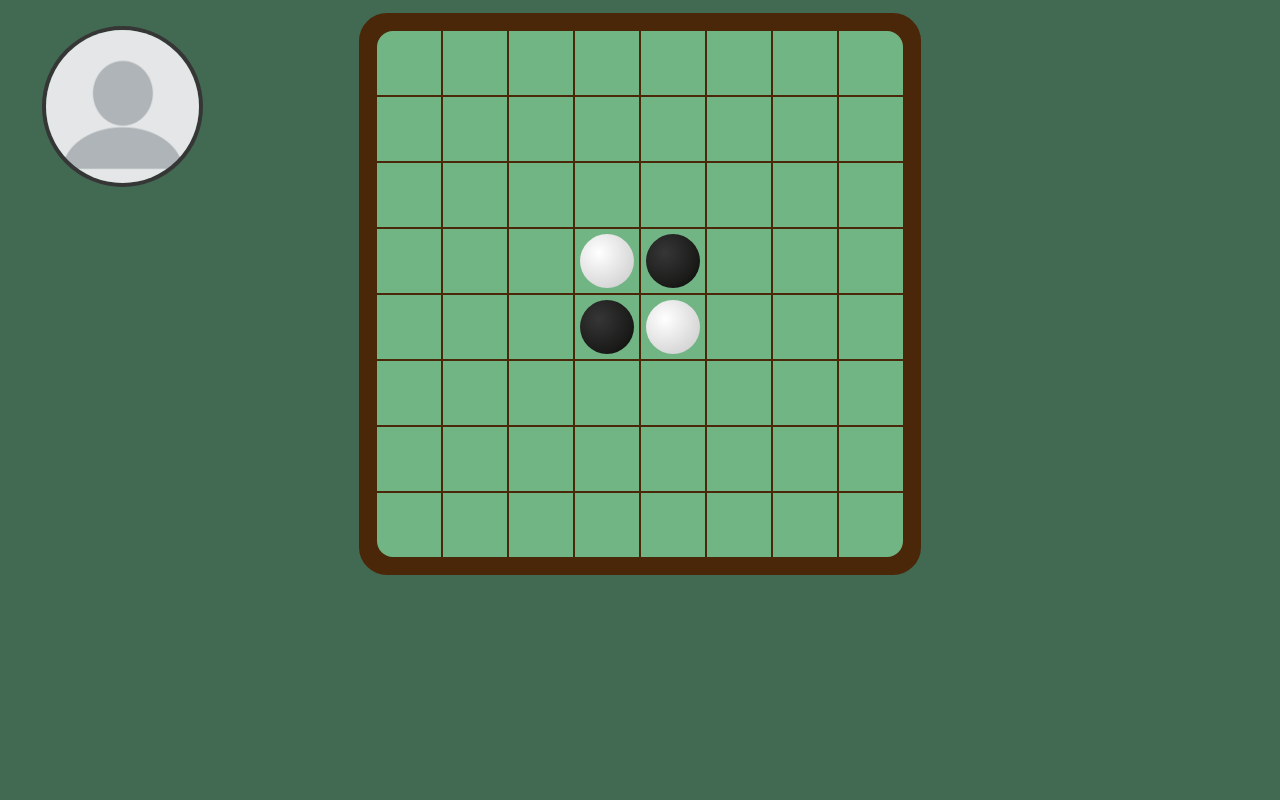
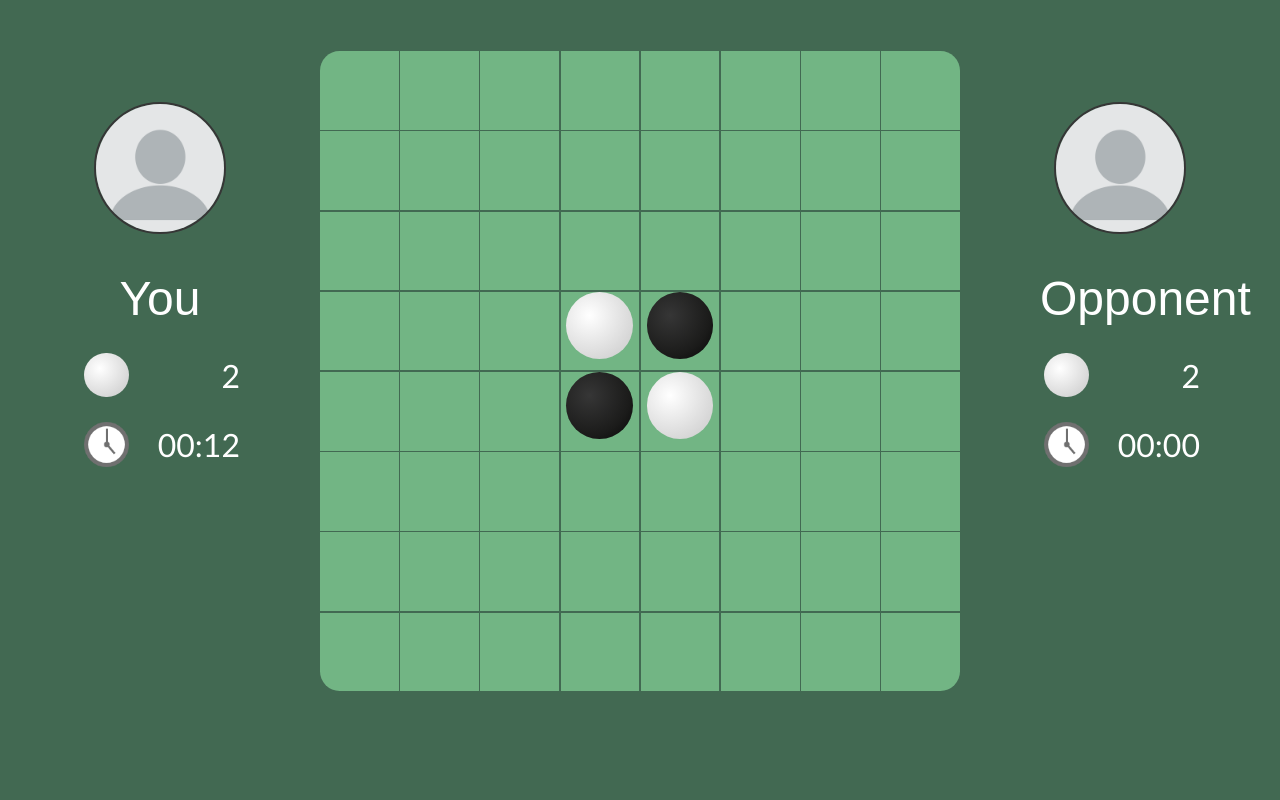
Before and after one commit to AndreaHu3299/reversi, a PHP site: page /game.html in a window 1280 px wide. Run offline with PHP 8.4, Linux system fonts and the light colour scheme.

Commit message:
Major update with the game.html UI and style. -Missing: settings button and exit button

```diff
--- a/game.html
+++ b/game.html
@@ -13,103 +13,105 @@
 
 <body>
     <div id="background">
-        <div id="player1Sidebar" class="player_sidebar">
-            <div id="player1IconContainer" class="profileContainer">
-                <img src="images/blank-profile-picture.png" class="profileImage">
-            </div>
+        <div id="player1Sidebar" class="player_sidebar player1">
+            <img src="img/blank-profile-picture.png" class="profileImage">
+            <span if="player1Username" class="playerUsernameText">You</span>
+            <div class="disk disk_white sidebarDisk"></div>
+            <span id="player1DiskCount" class="infoText">2</span>
+            <img src="img/clockIcon.png" class="clockIcon"/>
+            <span id="player1Timer" class="infoText">00:12</span>
         </div>
         <div id="gameBoard">
-            <table id="board">
-                <tr id="row1">
-                    <td id="cell_a1" class="cell"></td>
-                    <td id="cell_b1" class="cell"></td>
-                    <td id="cell_c1" class="cell"></td>
-                    <td id="cell_d1" class="cell"></td>
-                    <td id="cell_e1" class="cell"></td>
-                    <td id="cell_f1" class="cell"></td>
-                    <td id="cell_g1" class="cell"></td>
-                    <td id="cell_h1" class="cell"></td>
-                </tr>
-                <tr id="row2">
-                    <td id="cell_a2" class="cell"></td>
-                    <td id="cell_b2" class="cell"></td>
-                    <td id="cell_c2" class="cell"></td>
-                    <td id="cell_d2" class="cell"></td>
-                    <td id="cell_e2" class="cell"></td>
-                    <td id="cell_f2" class="cell"></td>
-                    <td id="cell_g2" class="cell"></td>
-                    <td id="cell_h2" class="cell"></td>
-                </tr>
-                <tr id="row3">
-                    <td id="cell_a3" class="cell"></td>
-                    <td id="cell_b3" class="cell"></td>
-                    <td id="cell_c3" class="cell"></td>
-                    <td id="cell_d3" class="cell"></td>
-                    <td id="cell_e3" class="cell"></td>
-                    <td id="cell_f3" class="cell"></td>
-                    <td id="cell_g3" class="cell"></td>
-                    <td id="cell_h3" class="cell"></td>
-                </tr>
-                <tr id="row4">
-                    <td id="cell_a4" class="cell"></td>
-                    <td id="cell_b4" class="cell"></td>
-                    <td id="cell_c4" class="cell"></td>
-                    <td id="cell_d4" class="cell">
-                        <div class="peg peg_white"></div>
-                    </td>
-                    <td id="cell_e4" class="cell">
-                        <div class="peg peg_black"></div>
-                    </td>
-                    <td id="cell_f4" class="cell"></td>
-                    <td id="cell_g4" class="cell"></td>
-                    <td id="cell_h4" class="cell"></td>
-                </tr>
-                <tr id="row5">
-                    <td id="cell_a5" class="cell"></td>
-                    <td id="cell_b5" class="cell"></td>
-                    <td id="cell_c5" class="cell"></td>
-                    <td id="cell_d5" class="cell">
-                        <div class="peg peg_black"></div>
-                    </td>
-                    <td id="cell_e5" class="cell">
-                        <div class="peg peg_white"></div>
-                    </td>
-                    <td id="cell_f5" class="cell"></td>
-                    <td id="cell_g5" class="cell"></td>
-                    <td id="cell_h5" class="cell"></td>
-                </tr>
-                <tr id="row6">
-                    <td id="cell_a6" class="cell"></td>
-                    <td id="cell_b6" class="cell"></td>
-                    <td id="cell_c6" class="cell"></td>
-                    <td id="cell_d6" class="cell"></td>
-                    <td id="cell_e6" class="cell"></td>
-                    <td id="cell_f6" class="cell"></td>
-                    <td id="cell_g6" class="cell"></td>
-                    <td id="cell_h6" class="cell"></td>
-                </tr>
-                <tr id="row7">
-                    <td id="cell_a7" class="cell"></td>
-                    <td id="cell_b7" class="cell"></td>
-                    <td id="cell_c7" class="cell"></td>
-                    <td id="cell_d7" class="cell"></td>
-                    <td id="cell_e7" class="cell"></td>
-                    <td id="cell_f7" class="cell"></td>
-                    <td id="cell_g7" class="cell"></td>
-                    <td id="cell_h7" class="cell"></td>
-                </tr>
-                <tr id="row8">
-                    <td id="cell_a8" class="cell"></td>
-                    <td id="cell_b8" class="cell"></td>
-                    <td id="cell_c8" class="cell"></td>
-                    <td id="cell_d8" class="cell"></td>
-                    <td id="cell_e8" class="cell"></td>
-                    <td id="cell_f8" class="cell"></td>
-                    <td id="cell_g8" class="cell"></td>
-                    <td id="cell_h8" class="cell"></td>
-                </tr>
-            </table>
+            <!--row 1-->
+            <div id="cell_a1" class="cell"></div>
+            <div id="cell_b1" class="cell"></div>
+            <div id="cell_c1" class="cell"></div>
+            <div id="cell_d1" class="cell"></div>
+            <div id="cell_e1" class="cell"></div>
+            <div id="cell_f1" class="cell"></div>
+            <div id="cell_g1" class="cell"></div>
+            <div id="cell_h1" class="cell"></div>
+            <!--row 2-->
+            <div id="cell_a2" class="cell"></div>
+            <div id="cell_b2" class="cell"></div>
+            <div id="cell_c2" class="cell"></div>
+            <div id="cell_d2" class="cell"></div>
+            <div id="cell_e2" class="cell"></div>
+            <div id="cell_f2" class="cell"></div>
+            <div id="cell_g2" class="cell"></div>
+            <div id="cell_h2" class="cell"></div>
+            <!--row 3-->
+            <div id="cell_a3" class="cell"></div>
+            <div id="cell_b3" class="cell"></div>
+            <div id="cell_c3" class="cell"></div>
+            <div id="cell_d3" class="cell"></div>
+            <div id="cell_e3" class="cell"></div>
+            <div id="cell_f3" class="cell"></div>
+            <div id="cell_g3" class="cell"></div>
+            <div id="cell_h3" class="cell"></div>
+            <!--row 4-->
+            <div id="cell_a4" class="cell"></div>
+            <div id="cell_b4" class="cell"></div>
+            <div id="cell_c4" class="cell"></div>
+            <div id="cell_d4" class="cell">
+                <div class="disk disk_white"></div>
+            </div>
+            <div id="cell_e4" class="cell">
+                <div class="disk disk_black"></div>
+            </div>
+            <div id="cell_f4" class="cell"></div>
+            <div id="cell_g4" class="cell"></div>
+            <div id="cell_h4" class="cell"></div>
+            <!--row 5-->
+            <div id="cell_a5" class="cell"></div>
+            <div id="cell_b5" class="cell"></div>
+            <div id="cell_c5" class="cell"></div>
+            <div id="cell_d5" class="cell">
+                <div class="disk disk_black"></div>
+            </div>
+            <div id="cell_e5" class="cell">
+                <div class="disk disk_white"></div>
+            </div>
+            <div id="cell_f5" class="cell"></div>
+            <div id="cell_g5" class="cell"></div>
+            <div id="cell_h5" class="cell"></div>
+            <!--row 6-->
+            <div id="cell_a6" class="cell"></div>
+            <div id="cell_b6" class="cell"></div>
+            <div id="cell_c6" class="cell"></div>
+            <div id="cell_d6" class="cell"></div>
+            <div id="cell_e6" class="cell"></div>
+            <div id="cell_f6" class="cell"></div>
+            <div id="cell_g6" class="cell"></div>
+            <div id="cell_h6" class="cell"></div>
+            <!--row 7-->
+            <div id="cell_a7" class="cell"></div>
+            <div id="cell_b7" class="cell"></div>
+            <div id="cell_c7" class="cell"></div>
+            <div id="cell_d7" class="cell"></div>
+            <div id="cell_e7" class="cell"></div>
+            <div id="cell_f7" class="cell"></div>
+            <div id="cell_g7" class="cell"></div>
+            <div id="cell_h7" class="cell"></div>
+            <!--row 8-->
+            <div id="cell_a8" class="cell"></div>
+            <div id="cell_b8" class="cell"></div>
+            <div id="cell_c8" class="cell"></div>
+            <div id="cell_d8" class="cell"></div>
+            <div id="cell_e8" class="cell"></div>
+            <div id="cell_f8" class="cell"></div>
+            <div id="cell_g8" class="cell"></div>
+            <div id="cell_h8" class="cell"></div>
         </div>
+        <div id="player2Sidebar" class="player_sidebar player2">
+            <img src="img/blank-profile-picture.png" class="profileImage">
+            <span id="player2Username" class="playerUsernameText">Opponent</span>
+            <div class="disk disk_white sidebarDisk"></div>
+            <span id="player2DiskCount" class="infoText">2</span>
+            <img src="img/clockIcon.png" class="clockIcon"/>
+            <span id="player2Timer" class="infoText">00:00</span>
+        </div>
+
     </div>
 </body>
 
--- a/styles/game.css
+++ b/styles/game.css
@@ -1,61 +1,87 @@
 * {
-    padding: 0;
     margin: 0;
-    height: 100%;
     width: 100%;
+    background-color: #426952;
 }
 
 #background {
     display: grid;
-    grid-template-columns: 20% 60% 20%;
-    background-color: #426952;
+    justify-items: center;
+    grid-template-columns: 1fr 2fr 1fr;
+    grid-template-rows: 14fr 1fr 1fr;
+    grid-template-areas:
+        "playerOne board playerTwo"
+        "playerOne board btnSettings"
+        "playerOne board btnExit";
     width: 100%;
     height: 100%;
 }
 
 #gameBoard {
+    grid-area: board;
+    display: grid;
+    /*background: radial-gradient(at 35% 35%, #4b2709 0%, #3f1f05 65%, #3a1b02 100%);*/
+    height: 50vw;
+    width: 50vw;
+    grid-template-columns: repeat(8, 1fr);
+    grid-template-rows: repeat(8, 1fr);
+    grid-gap: 0.1em;
+    /*border: 0.5em solid #3f1f05;
+    border-radius: 5%;
+    background-color: #4b2709;*/
     margin: auto;
-    /*background: radial-gradient(at 35% 35%, #4b2709 0%, #3f1f05 65%, #3a1b02 100%);*/
-    height: auto;
-    width: 80%;
-    margin:0 auto;
-    padding: 0.8em;
+    margin-top: 8%;
 }
 
-#board {
+/*#board {
     display: block;
     margin: auto;
     height: fit-content;
     width: fit-content;
-    border: 1em solid #4b2709;
+    border: 0.5em solid #3f1f05;
     border-radius: 5%;
     background-color: #4b2709;
+}*/
+.player_sidebar {
+    display: grid;
+    grid-template-rows: 3fr 1fr 1fr 1fr;
+    grid-template-columns: 1fr 2fr;
+    grid-template-areas:
+        "playerIcon playerIcon"
+        "playerName playerName"
+        "diskIcon diskCount"
+        "timeIcon timeCount";
+    height: 60%;
+    width: 50%;
+    margin-top: 20%;
 }
 
-.player_sidebar {
-    height: 80%;
-    width: 80%;
-    padding: 10%;
+.player1 {
+    grid-area: playerOne;
 }
 
-.peg {
+.player2 {
+    grid-row: 1/4;
+}
+
+.disk {
     border-radius: 50%;
     margin: auto auto;
     height: 85%;
     width: 85%;
 }
 
-.peg_black {
+.disk_black {
     background: radial-gradient(at 35% 35%, #363636 0%, #1B1B1A 65%, #060606 100%);
 }
 
-.peg_white {
+.disk_white {
     background: radial-gradient(at 35% 35%, #ffffff 0%, #d0d0d0 85%, #c6c6c6 100%);
 }
 
 .cell {
-    height: 4em;
-    width: 4em;
+    height: 100%;
+    width: 100%;
     background-color: #72B584;
 }
 
@@ -75,13 +101,42 @@
     border-bottom-right-radius: 25%;
 }
 
-.profileContainer {
+.profileImage {
+    grid-area: playerIcon;
+    border: 2px solid #363636;
+    width: 10vw;
+    height: 10vw;
+    border-radius: 50%;
+    margin: auto;
+}
 
+.infoText {
+    text-align: right;
+    height: 100%;
+    font-size: 2em;
+    color: #ffffff;
+    display: flex;
+    justify-content:center;
+    align-content:center;
+    flex-direction:column;
+    font-family: 'Gill Sans', 'Gill Sans MT', Calibri, 'Trebuchet MS', sans-serif, Courier, monospace;
 }
-.profileImage {
-    border: 4px solid #363636;
-    width: 12vw;
-    height: 12vw;
-    border-radius: 50%;
-    margin: auto 1em;
+
+.playerUsernameText {
+    grid-area: playerName;
+    text-align: center;
+    font-size: 3em;
+    color: #ffffff;
+    font-family: sans-serif, Courier, monospace;
 }
+
+.sidebarDisk {
+    grid-area: diskIcon;
+    width: 3.5vw;
+    height: 3.5vw;
+}
+.clockIcon {
+    margin: auto;
+    width: 3.5vw;
+    height: 3.5vw;
+}
```
Also changed, not shown: img/blank-profile-picture.png (renamed from images/blank-profile-picture.png), img/clockIcon.png (added).
